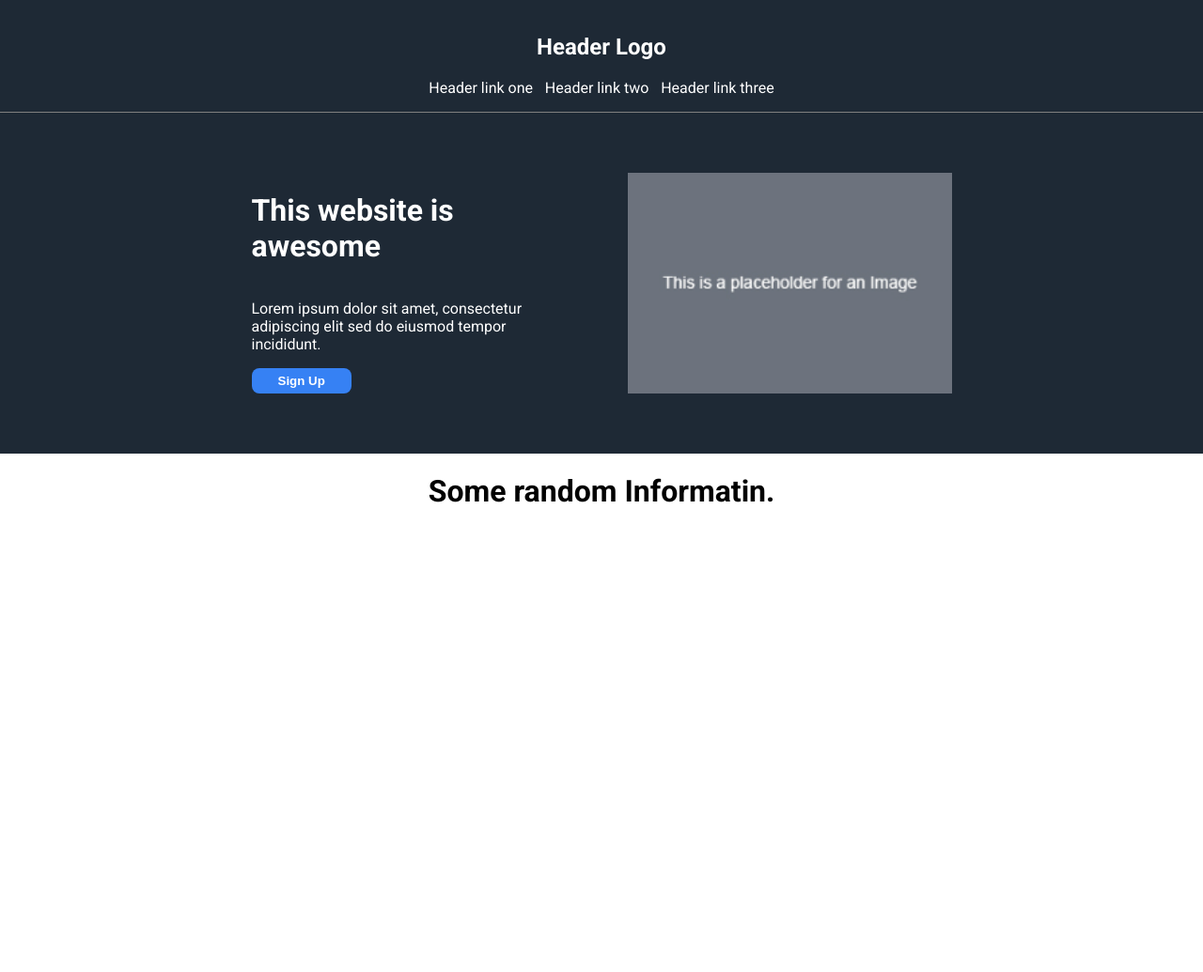
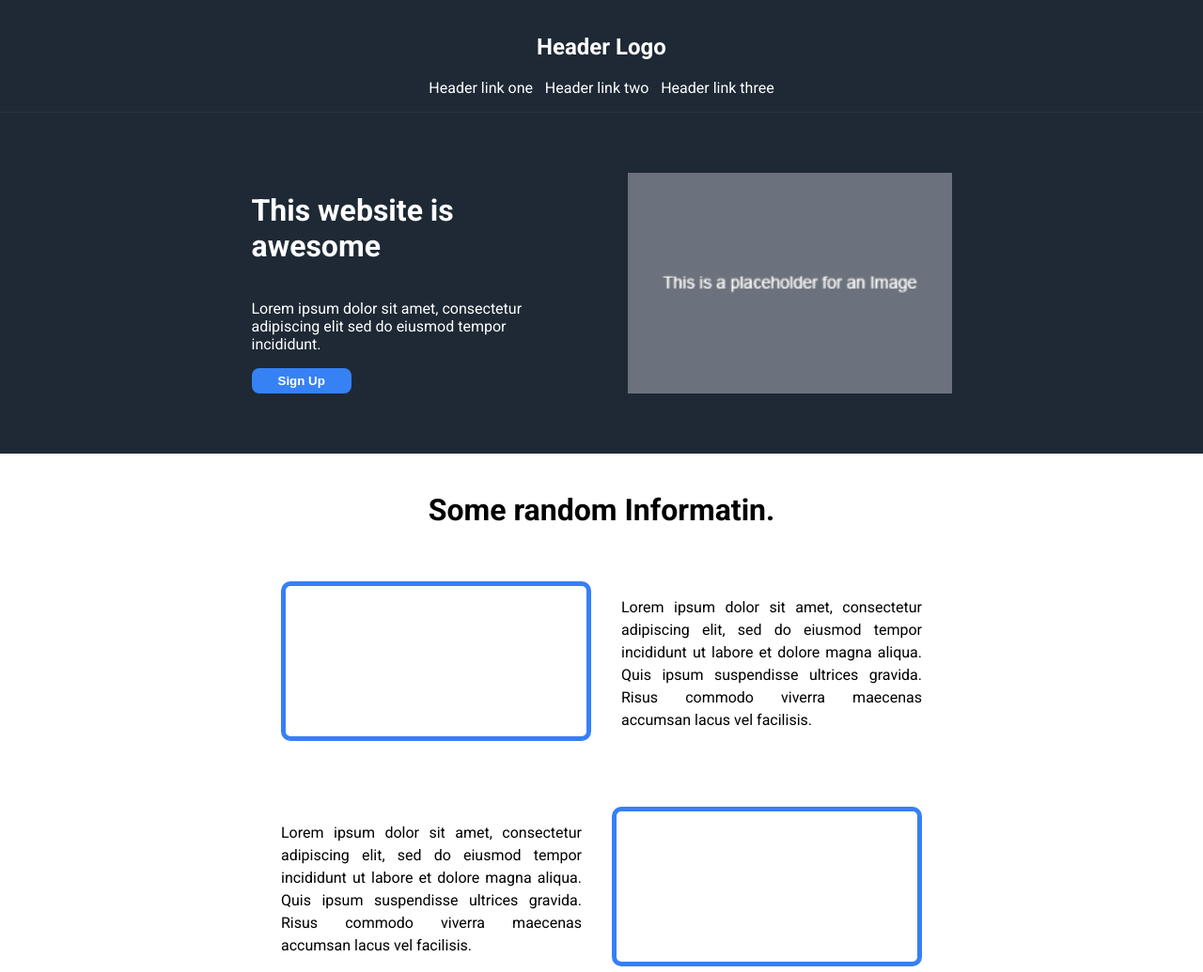
Before and after one commit to LunaMellow/PROG2053-Oblig-One, a plain HTML site: page index.html in a window 1280 px wide. Shown: the whole page at 94% size. Before the commit the page ends 800 px from the top, so only its background shows below. Drawn offline with Linux system fonts and the light colour scheme.

Commit message:
Second Section Complete

```diff
--- a/components.css
+++ b/components.css
@@ -21,6 +21,7 @@
     background-color: #1e2935;
     color: white;
     padding: 64px 128px;
+    margin-bottom: 3em;
 }
 
 .jumbotron .content-wrapper {
@@ -53,8 +54,36 @@
 /*
     Second Section
 */
+.main-section-wrapper {
+    margin-left: 152px;
+    margin-right: 152px;
+}
+
 .main-section {
+    max-width: 60em;
+    gap: 4em;
+    line-height: 1.5em;
+}
 
+.main-section h1 {
+    margin: 0;
+}
+
+.main-section-info {
+    max-width: 44em;
+    text-align: justify;
+    gap: 2em;
+}
+
+.main-section-info p {
+    max-width: 20em;
+}
+
+.main-section-box {
+    width: 20em;
+    height: 10em;
+    border: solid 5px #3680f4;
+    border-radius: 10px;
 }
 
 /*
--- a/index.html
+++ b/index.html
@@ -45,11 +45,34 @@
   </div>
 
   <!-- Second Section -->
-  <div class="display-flex main-section align-center justify-center">
-    <h1>Some random Informatin.</h1>
-    <div class="flex-column display-flex content-wrapper flex-wrap justify-center">
+  <div class="display-flex justify-center main-section-wrapper">
+    <div class="display-flex align-center justify-center flex-column main-section">
+      <h1>Some random Informatin.</h1>
+      <div class="display-flex main-section-info justify-center flex-wrap">
+        <div class="main-section-box">
+
+        </div>
+        <p>Lorem ipsum dolor sit amet, consectetur
+          adipiscing elit, sed do eiusmod tempor incididunt
+          ut labore et dolore magna aliqua. Quis ipsum
+          suspendisse ultrices gravida. Risus commodo
+          viverra maecenas accumsan lacus vel facilisis.</p>
+      </div>
+      <div class="display-flex main-section-info justify-center flex-wrap">
+        <p>Lorem ipsum dolor sit amet, consectetur
+          adipiscing elit, sed do eiusmod tempor incididunt
+          ut labore et dolore magna aliqua. Quis ipsum
+          suspendisse ultrices gravida. Risus commodo
+          viverra maecenas accumsan lacus vel facilisis.</p>
+        <div class="main-section-box">
+        </div>
+      </div>
     </div>
   </div>
 
+  <!-- Third Section -->
+
+
+
 </body>
 </html>
--- a/style.css
+++ b/style.css
@@ -5,6 +5,7 @@ body {
     background: white;
     padding: 0;
     margin: 0;
+    max-width: 100vw;
 }
 
 /*
@@ -14,7 +15,7 @@ header {
     background: #1e2935;
     color: white;
     padding: 1em 5vw;
-    border-bottom: 1px solid gray;
+    border-bottom: 1px solid #263341;
 }
 
 /*
@@ -47,3 +48,7 @@ header {
 .justify-center {
     justify-content: center;
 }
+
+.w-100 {
+    width: 100%;
+}
```
